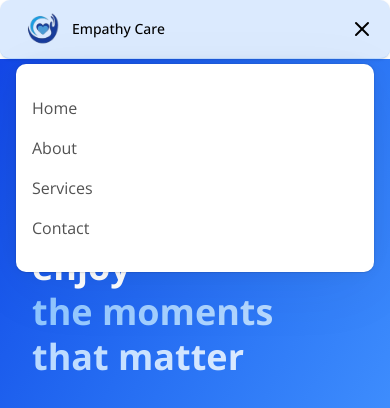
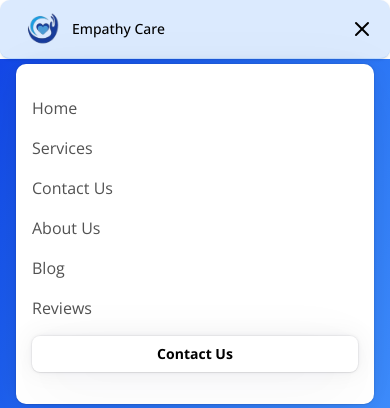
Before and after one commit to Shawn-33/EmpathyCare, a React (Vite) app: page / in a window 390 px wide. Both pictures are taken after a click on the icon 362 px from the left and 28 px from the top of the page. Shown: the top 408 px of the page. Built offline with nearby package versions, Linux system fonts and the light colour scheme.

Commit message:
Initial commit

```diff
--- a/src/components/Layout/Navbar2.jsx
+++ b/src/components/Layout/Navbar2.jsx
@@ -68,74 +68,35 @@ export function Navbar2() {
           </MobileNavHeader>
 
           <MobileNavMenu isOpen={isMobileMenuOpen} onClose={() => setIsMobileMenuOpen(false)}>
-            {/* Mobile Navigation Links (no loop, explicit links, using divs) */}
-            <div
-              role="button"
-              tabIndex={0}
-              onClick={() => {
-                setIsMobileMenuOpen(false);
-                navigate("/");
-              }}
-              onKeyDown={e => {
-                if (e.key === "Enter" || e.key === " ") {
+            {navItems.map((item, idx) => (
+              <a
+                key={`mobile-link-${idx}`}
+                href={item.link}
+                onClick={() => {
                   setIsMobileMenuOpen(false);
-                  navigate("/");
-                }
-              }}
-              className="relative text-neutral-600 dark:text-neutral-300 cursor-pointer focus:outline-none"
-            >
-              <span className="block">Home</span>
-            </div>
-            <div
-              role="button"
-              tabIndex={0}
-              onClick={() => {
-                setIsMobileMenuOpen(false);
-                navigate("/about");
-              }}
-              onKeyDown={e => {
-                if (e.key === "Enter" || e.key === " ") {
-                  setIsMobileMenuOpen(false);
-                  navigate("/about");
-                }
-              }}
-              className="relative text-neutral-600 dark:text-neutral-300 cursor-pointer focus:outline-none"
-            >
-              <span className="block">About</span>
-            </div>
-            <div
-              role="button"
-              tabIndex={0}
-              onClick={() => {
-                setIsMobileMenuOpen(false);
-                navigate("/services");
-              }}
-              onKeyDown={e => {
-                if (e.key === "Enter" || e.key === " ") {
-                  setIsMobileMenuOpen(false);
-                  navigate("/services");
-                }
-              }}
-              className="relative text-neutral-600 dark:text-neutral-300 cursor-pointer focus:outline-none"
-            >
-              <span className="block">Services</span>
-            </div>
-            <div
-              role="button"
-              tabIndex={0}
-              onClick={() => {
-                setIsMobileMenuOpen(false);
-                navigate("/contact");
-              }}
-              onKeyDown={e => {
-                if (e.key === "Enter" || e.key === " ") {
-                  setIsMobileMenuOpen(false);
+                  if (item.link.startsWith("#")) {
+                    const section = document.querySelector(item.link);
+                    if (section) {
+                      section.scrollIntoView({ behavior: "smooth" });
+                    }
+                  } else {
+                    navigate(item.link);
+                  }
+                }}
+                className="relative text-neutral-600 dark:text-neutral-300">
+                <span className="block">{item.name}</span>
+              </a>
+            ))}
+            <div className="flex w-full flex-col gap-4">
+
+              <NavbarButton
+                onClick={() => {
                   navigate("/contact");
-                }
-              }}
-              className="relative text-neutral-600 dark:text-neutral-300 cursor-pointer focus:outline-none"
-            >
-              <span className="block">Contact</span>
+                }}
+                variant="primary"
+                className="w-full">
+                Contact Us
+              </NavbarButton>
             </div>
           </MobileNavMenu>
         </MobileNav>
--- a/src/components/ace/NavbarC.jsx
+++ b/src/components/ace/NavbarC.jsx
@@ -10,6 +10,7 @@ import {
 
 import React, { useRef, useState } from "react";
 import Logo from '../../assets/Logo.png';
+import { useNavigate } from "react-router-dom";
 
 
 export const Navbar = ({
@@ -87,6 +88,7 @@ export const NavItems = ({
   onItemClick
 }) => {
   const [hovered, setHovered] = useState(null);
+  const navigate = useNavigate();
 
   return (
     <motion.div
@@ -96,19 +98,30 @@ export const NavItems = ({
         className
       )}>
       {items.map((item, idx) => (
-        <a
+        <div
           onMouseEnter={() => setHovered(idx)}
-          onClick={onItemClick}
-          className="relative px-4 py-2 text-neutral-600 dark:text-neutral-300"
+          onClick={() => {
+            onItemClick();
+            navigate(item.link);
+          }}
+          className="relative px-4 py-2 text-neutral-600 dark:text-neutral-300 cursor-pointer"
           key={`link-${idx}`}
-          href={item.link}>
+          role="button"
+          tabIndex={0}
+          onKeyDown={e => {
+            if (e.key === "Enter" || e.key === " ") {
+              onItemClick();
+              navigate(item.link);
+            }
+          }}
+        >
           {hovered === idx && (
             <motion.div
               layoutId="hovered"
               className="absolute inset-0 h-full w-full rounded-full bg-gray-100 dark:bg-neutral-800" />
           )}
           <span className="relative z-20">{item.name}</span>
-        </a>
+        </div>
       ))}
     </motion.div>
   );
```
